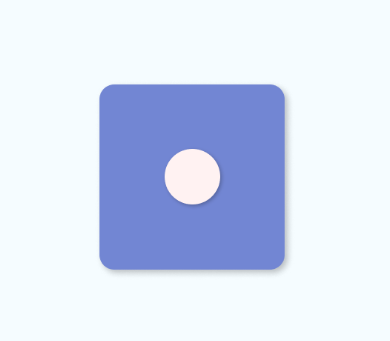
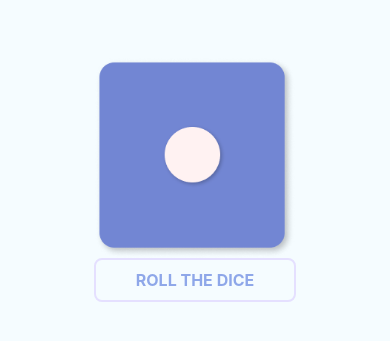
Before and after one commit to IchaCoder/react-native-projects, a React Native app: screen / in a window 390 px wide. Shown: the part 267-608 px from the top of the page. Built offline with nearby package versions, Linux system fonts and the light colour scheme.

Commit message:
completed: finalized dice rolling app and added haptics

```diff
--- a/App.js
+++ b/App.js
@@ -1,12 +1,13 @@
 import { StatusBar } from "expo-status-bar";
 import { useState } from "react";
-import { Image, StyleSheet, Text, View } from "react-native";
+import { Image, Pressable, StyleSheet, Text, View } from "react-native";
 import DiceOne from "./assets/One.png";
 import DiceTwo from "./assets/Two.png";
 import DiceThree from "./assets/Three.png";
 import DiceFour from "./assets/Four.png";
 import DiceFive from "./assets/Five.png";
 import DiceSix from "./assets/Six.png";
+import * as Haptics from "expo-haptics";
 
 const Dice = ({ imgUrl }) => {
 	return (
@@ -18,9 +19,42 @@ const Dice = ({ imgUrl }) => {
 
 export default function App() {
 	const [diceImage, setDiceImage] = useState(DiceOne);
+	const rollDiceOnTop = () => {
+		let randomNumber = Math.floor(Math.random() * 6) + 1;
+
+		switch (randomNumber) {
+			case 1:
+				setDiceImage(DiceOne);
+				break;
+
+			case 2:
+				setDiceImage(DiceTwo);
+				break;
+			case 3:
+				setDiceImage(DiceThree);
+				break;
+			case 4:
+				setDiceImage(DiceFour);
+				break;
+			case 5:
+				setDiceImage(DiceFive);
+				break;
+			case 6:
+				setDiceImage(DiceSix);
+				break;
+			default:
+				setDiceImage(DiceOne);
+				break;
+		}
+
+		Haptics.selectionAsync();
+	};
 	return (
 		<View style={styles.container}>
 			<Dice imgUrl={diceImage} />
+			<Pressable onPress={rollDiceOnTop}>
+				<Text style={styles.button}>Roll the dice</Text>
+			</Pressable>
 		</View>
 	);
 }
@@ -37,4 +71,15 @@ const styles = StyleSheet.create({
 		width: 200,
 		height: 200,
 	},
+	button: {
+		paddingVertical: 10,
+		paddingHorizontal: 40,
+		borderWidth: 2,
+		borderRadius: 8,
+		borderColor: "#E5E0FF",
+		fontSize: 16,
+		color: "#8EA7E9",
+		fontWeight: "700",
+		textTransform: "uppercase",
+	},
 });
--- a/package.json
+++ b/package.json
@@ -16,7 +16,8 @@
     "react-native": "0.72.4",
     "react-native-bouncy-checkbox": "^3.0.7",
     "react-native-haptic-feedback": "^2.2.0",
-    "yup": "^1.2.0"
+    "yup": "^1.2.0",
+    "expo-haptics": "~12.4.0"
   },
   "devDependencies": {
     "@babel/core": "^7.20.0"
```
Also changed, not shown: 1 other file (tests, documents, lock files or other folders).
